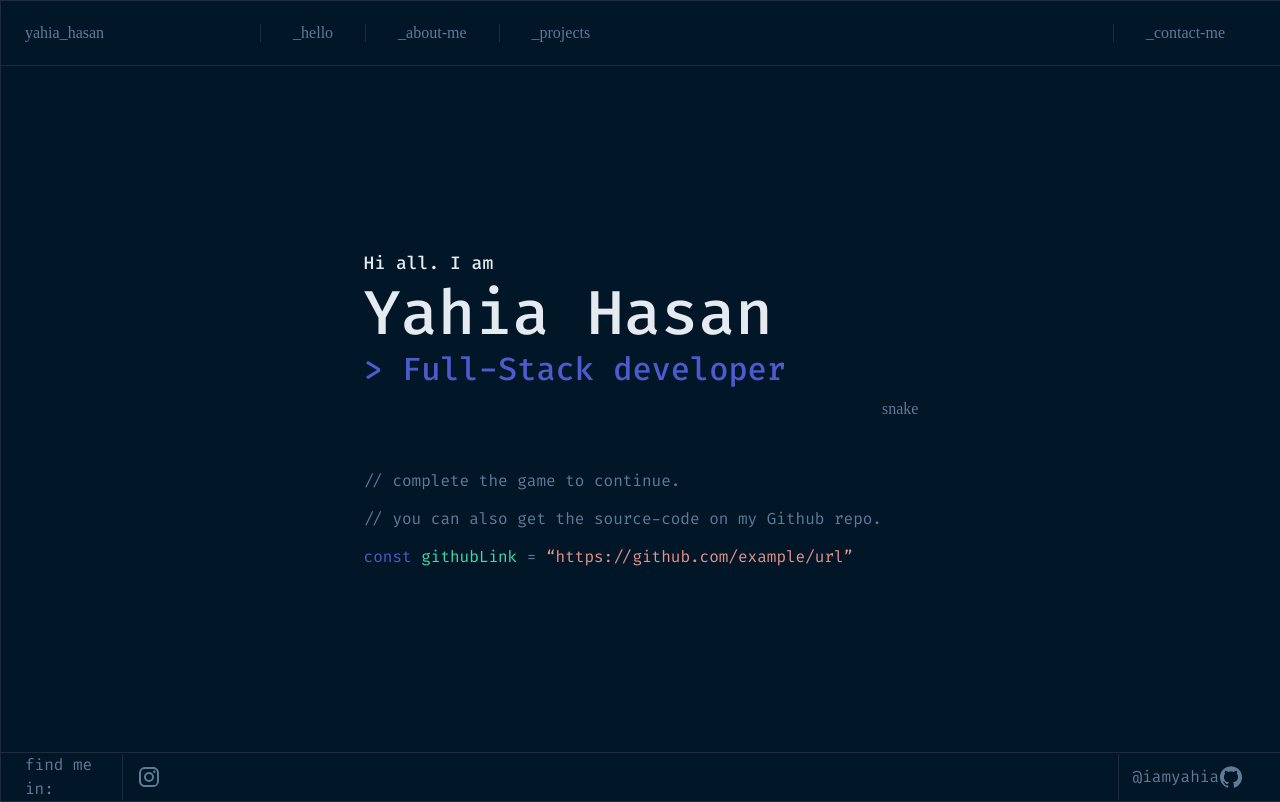
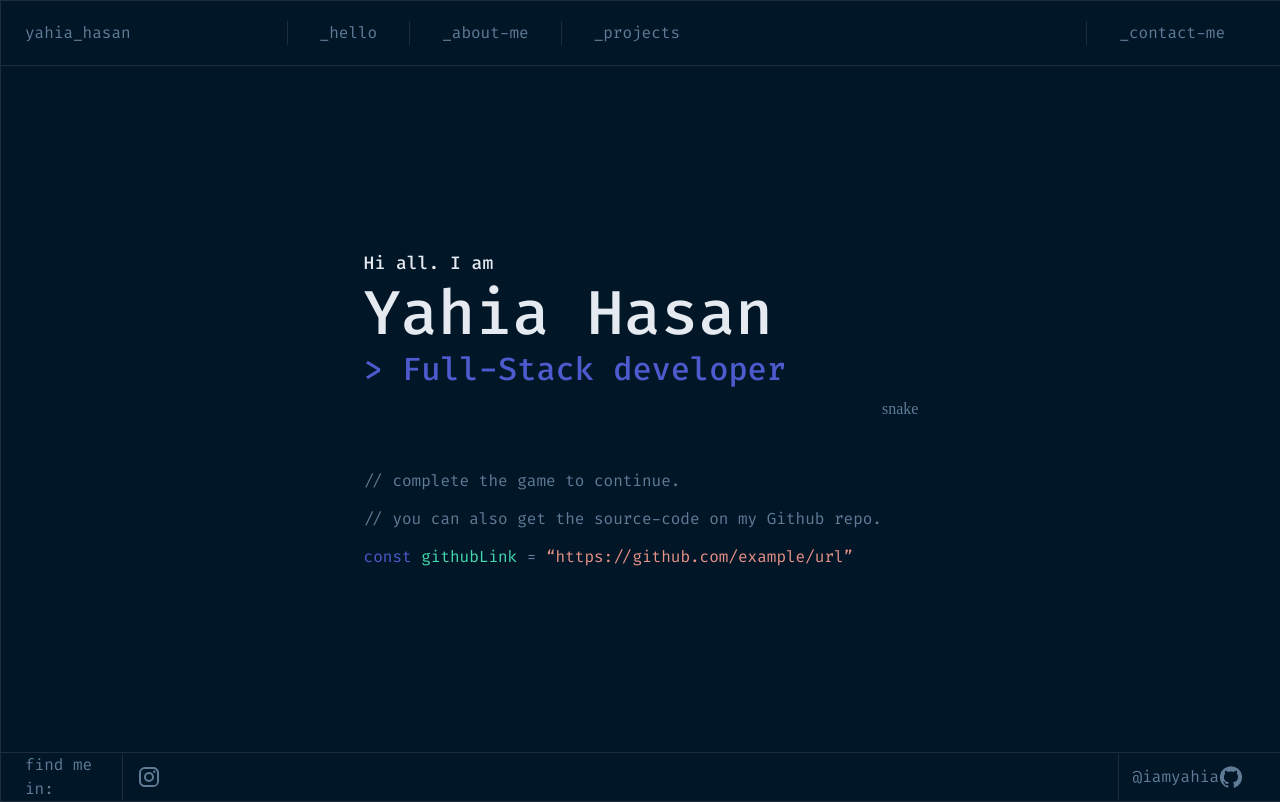
Before and after one commit to iamyahia/portfolio, a Next.js app: page / in a window 1280 px wide. Built offline with nearby package versions, Linux system fonts and the light colour scheme.

Commit message:
fix navbar typography

```diff
--- a/features/Navbar/Navbar.jsx
+++ b/features/Navbar/Navbar.jsx
@@ -96,11 +96,7 @@ const Navbar = (props) => {
         color="transparent"
       >
         <Toolbar>
-          <Typography
-            variant="p"
-            component="p"
-            style={{ marginRight: "9.75rem" }}
-          >
+          <Typography component="p" style={{ marginRight: "9.75rem" }}>
             yahia_hasan
           </Typography>
           <Box
@@ -125,7 +121,7 @@ const Navbar = (props) => {
                     textDecoration: "none",
                   }}
                 >
-                  {page.name}
+                  <Typography component="p">{page.name}</Typography>
                 </Link>
               </li>
             ))}
```
